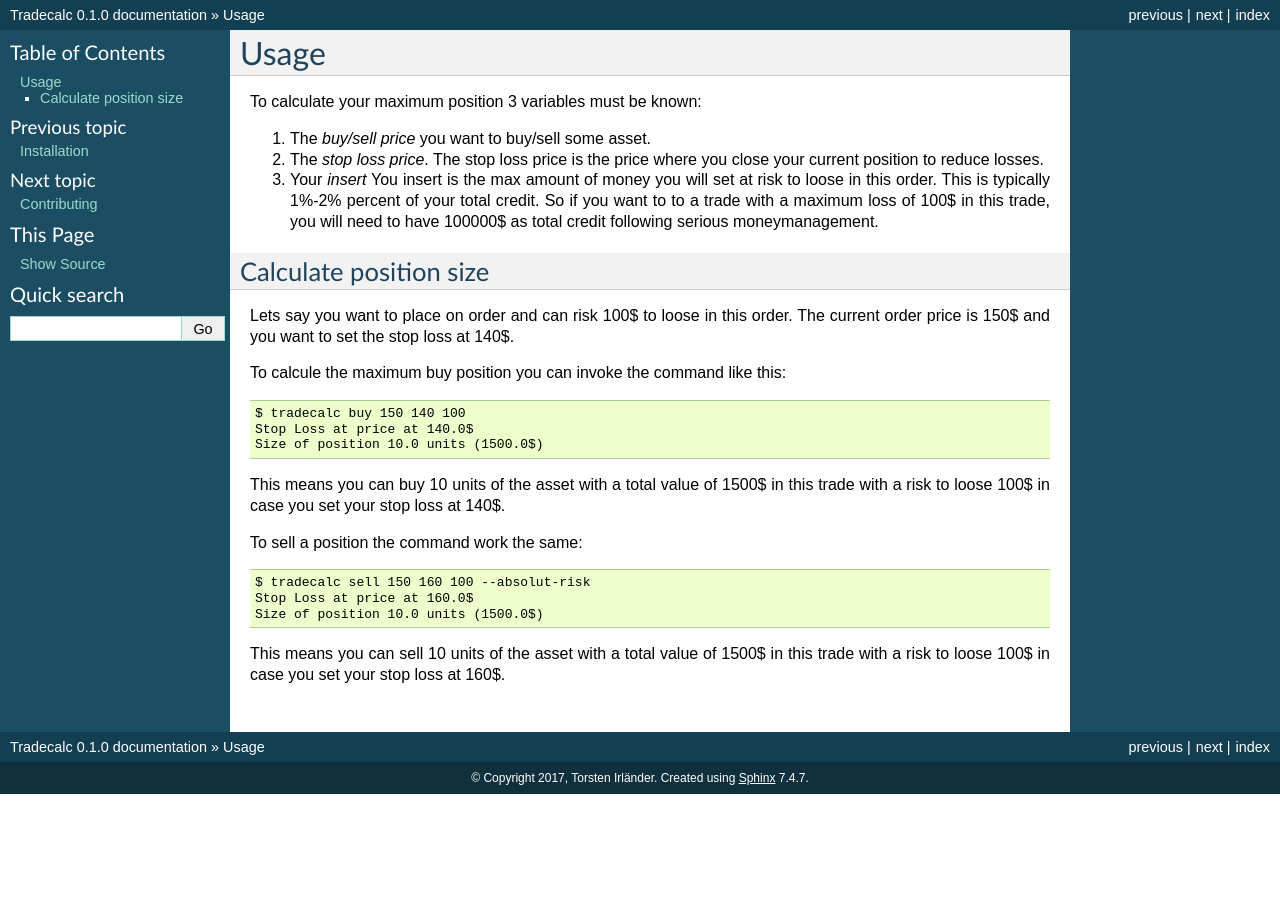
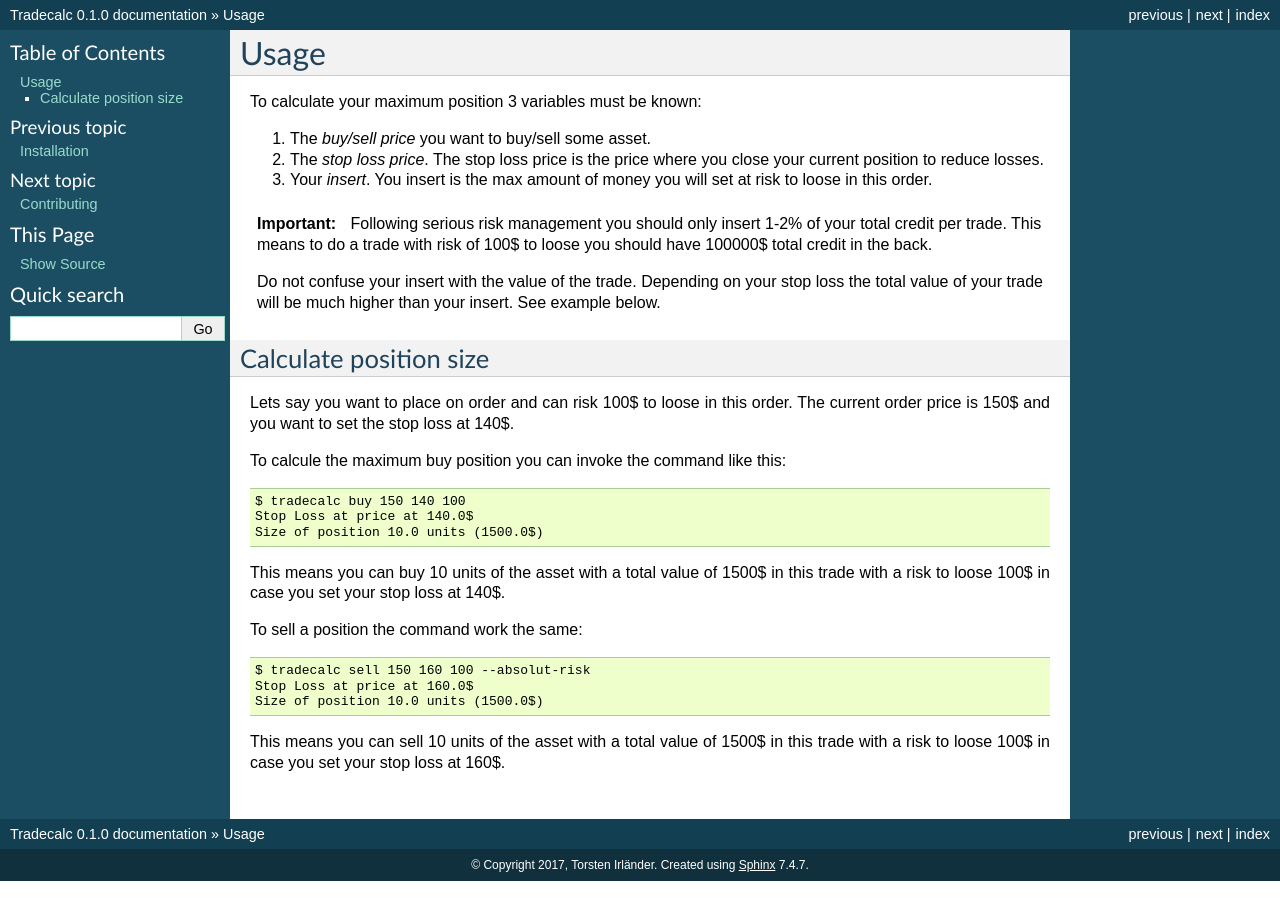
Before and after one commit to toirl/tradecalc, a Sphinx documentation site: the page built from docs/usage.rst, in a window 1280 px wide. Built offline with Sphinx 7.4.7, drawn with Linux system fonts in a browser that asks for light colours; pages that are not in the unit, such as notebooks, are missing from menus.

Commit message:
Added some important notice on risk management.

```diff
--- a/docs/usage.rst
+++ b/docs/usage.rst
@@ -5,11 +5,18 @@
 
 1. The `buy/sell price` you want to buy/sell some asset.
 2. The `stop loss price`. The stop loss price is the price where you close your current position to reduce losses.
-3. Your `insert` You insert is the max amount of money you will set at risk to
-   loose in this order. This is typically 1%-2% percent of your total credit.
-   So if you want to to a trade with a maximum loss of 100$ in this trade, you
-   will need to have 100000$ as total credit following serious
-   moneymanagement.
+3. Your `insert`. You insert is the max amount of money you will set at risk to
+   loose in this order.
+
+.. important::
+
+        Following serious risk management you should only insert 1-2% of your total
+        credit per trade. This means to do a trade with risk of 100$ to loose you
+        should have 100000$ total credit in the back.
+
+        Do not confuse your insert with the value of the trade. Depending on
+        your stop loss the total value of your trade will be much higher than
+        your insert. See example below.
 
 Calculate position size
 -----------------------
```
